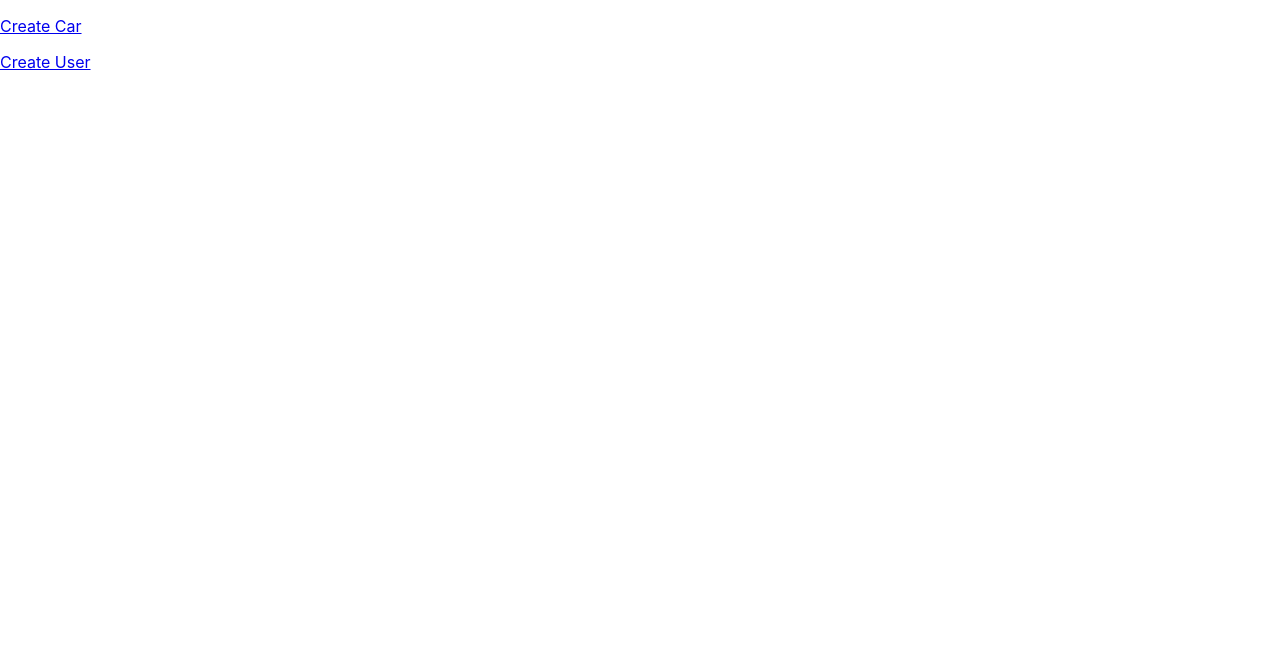
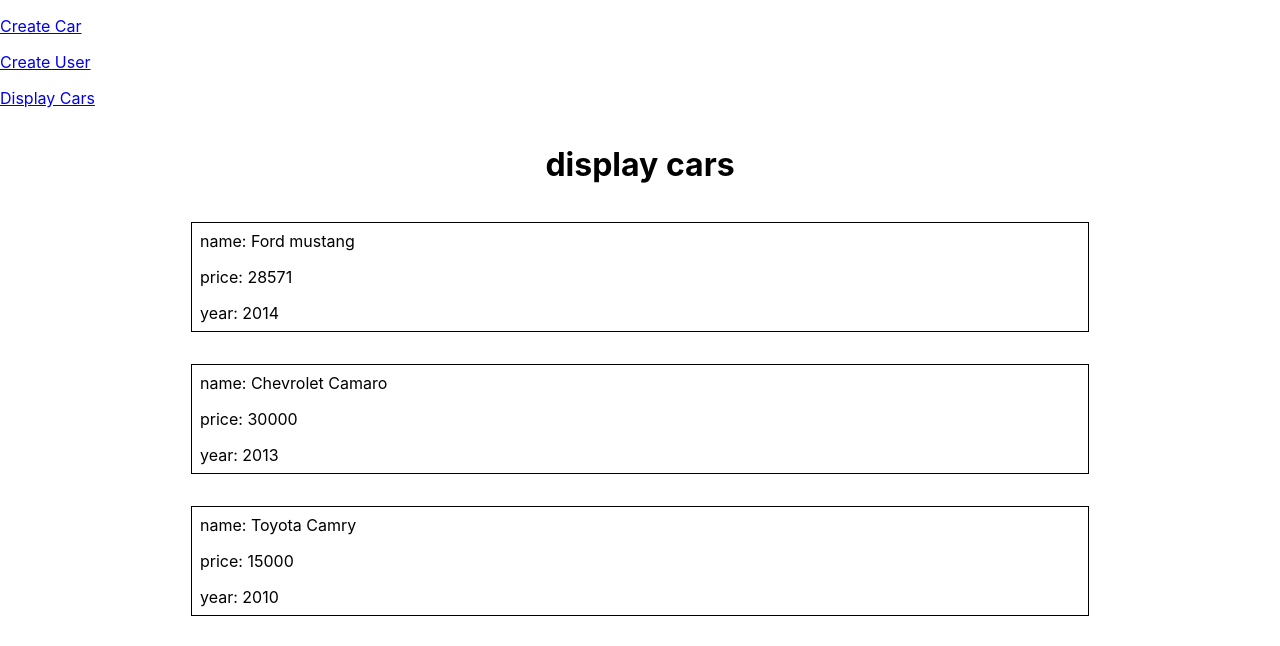
Before and after one commit to Levi75/MyCars, a React (Create React App) app: page /display-car in a window 1280 px wide. Shown: the top 646 px of the page. Built offline with nearby package versions, Linux system fonts and the light colour scheme.

Commit message:
add dispay cars

```diff
--- a/src/App.js
+++ b/src/App.js
@@ -3,6 +3,7 @@ import "./App.css";
 import { Route, Link, Switch } from "react-router-dom";
 import CreateCar from "./containers/createCar/CreateCar";
 import CreateUser from "./containers/createUser/CreateUser";
+import DisplayCars from "./containers/displayCars/DisplayCars"
 
 function App() {
   return (
@@ -14,11 +15,15 @@ function App() {
         <p>
           <Link to="/сreate-user">Create User</Link>
         </p>
+        <p>
+          <Link to="/display-car">Display Cars</Link>
+        </p>
       </div>
       <div>
         <Switch>
           <Route path="/сreate-сar" component={CreateCar} />
           <Route path="/сreate-user" component={CreateUser} />
+          <Route path="/display-car" component={DisplayCars} />
         </Switch>
       </div>
     </>
--- /dev/null
+++ b/src/containers/displayCars/DisplayCars.js
@@ -0,0 +1,31 @@
+import React from "react";
+import Styles from "./DisplayCars.module.scss";
+import Car from "./car/Car";
+
+export default function DisplayCars() {
+  const cars = [
+    {
+      name: "Ford mustang",
+      year: 2014,
+      price: 28571,
+    },
+    {
+      name: "Chevrolet Camaro",
+      year: 2013,
+      price: 30000,
+    },
+    {
+      name: "Toyota Camry",
+      year: 2010,
+      price: 15000,
+    },
+  ];
+  return (
+    <div className={Styles.DisplayCars}>
+      <h1> display cars</h1>
+      {cars.map((car) => {
+        return <Car car={car} />;
+      })}
+    </div>
+  );
+}
--- /dev/null
+++ b/src/containers/displayCars/DisplayCars.module.scss
@@ -0,0 +1,5 @@
+.DisplayCars {
+  display: flex;
+  flex-direction: column;
+  align-items: center;
+}
--- /dev/null
+++ b/src/containers/displayCars/car/Car.js
@@ -0,0 +1,14 @@
+import React from "react";
+import Styles from "./Car.module.scss";
+
+export default function Car({ car }) {
+  console.log(car);
+  return (
+
+    <div className={Styles.Car}>
+      <span> name: {car.name}</span>
+      <span> price: {car.price}</span>
+      <span> year: {car.year}</span>
+    </div>
+  );
+}
--- /dev/null
+++ b/src/containers/displayCars/car/Car.module.scss
@@ -0,0 +1,10 @@
+.Car {
+  display: flex;
+  flex-direction: column;
+  width: 70%;
+  border: 1px solid black;
+  margin: 1rem;
+  & span {
+      margin: 0.5rem;
+  }
+}
```
